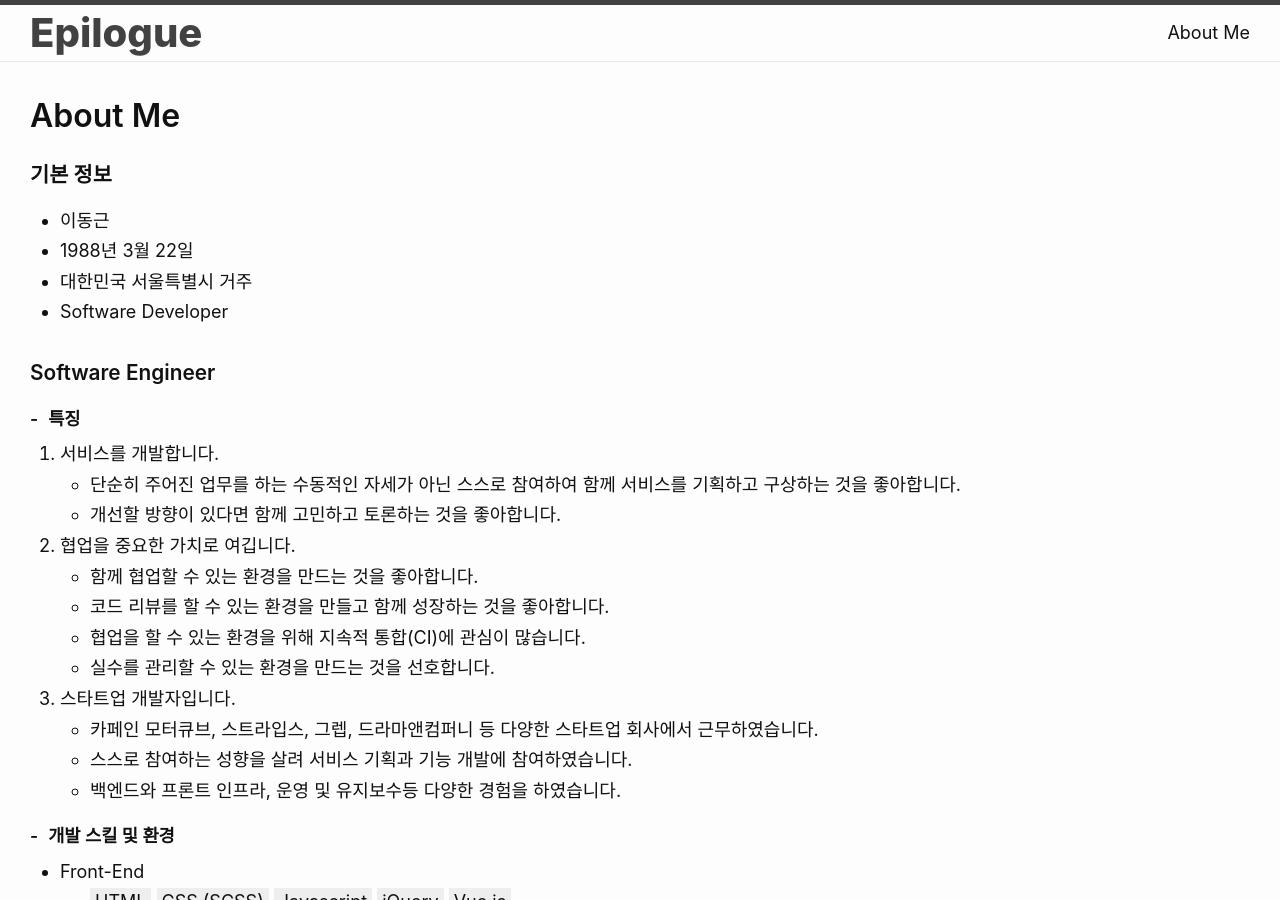
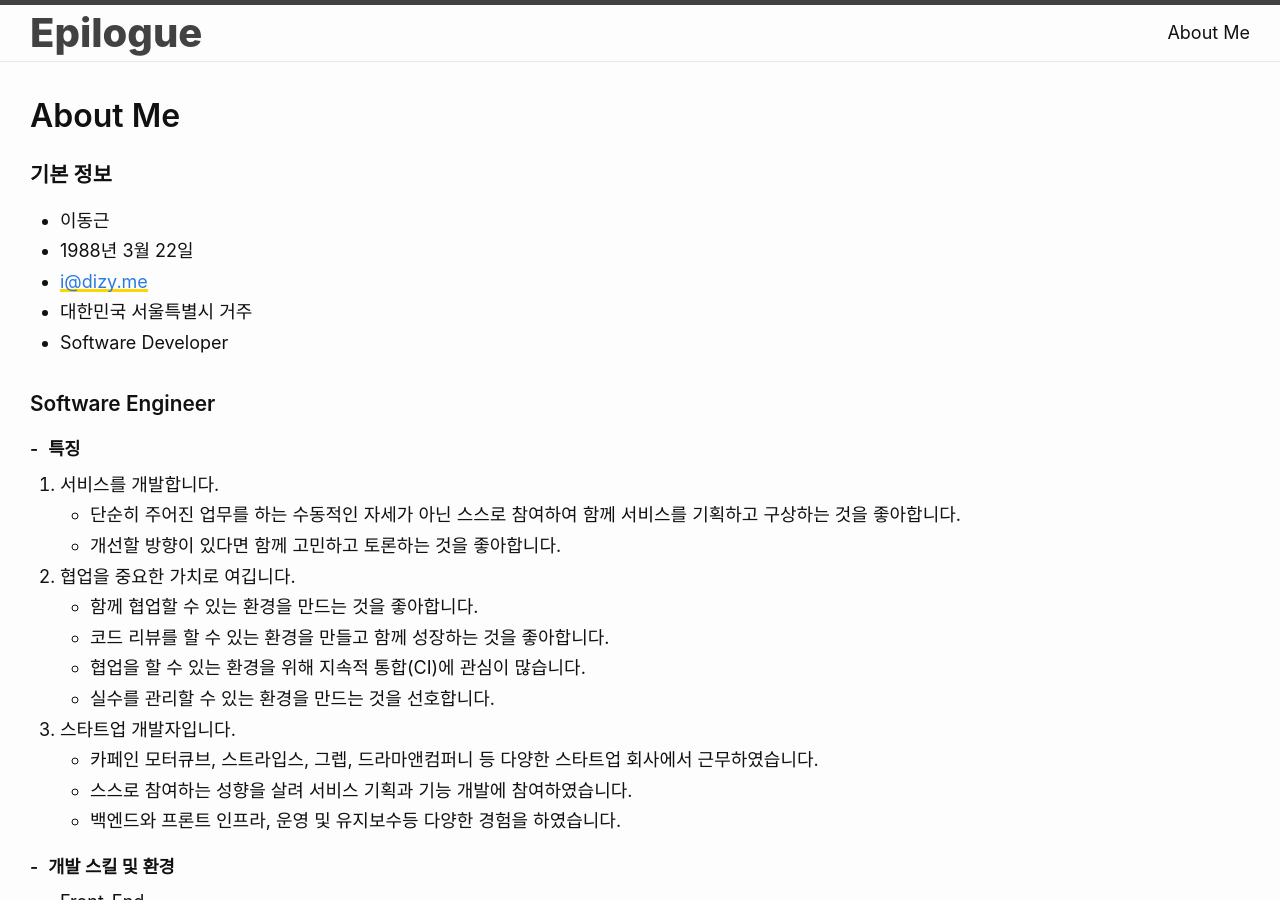
Before and after one commit to dizy64/dizy64.github.io, a Jekyll site: the page built from about/index.html, in a window 1280 px wide and 900 px high. Built offline with Jekyll 4.4.1, drawn with Linux system fonts in a browser that asks for light colours; some web fonts are replaced.

Commit message:
프로필에 이메일 주소를 추가하다

```diff
--- a/about/index.html
+++ b/about/index.html
@@ -11,6 +11,7 @@ permalink: /about/
     <ul>
       <li>이동근</li>
       <li>1988년 3월 22일</li>
+      <li><a href="mailto:i@dizy.me">i@dizy.me</a></li>
       <li>대한민국 서울특별시 거주</li>
       <li>Software Developer</li>
     </ul>
```
